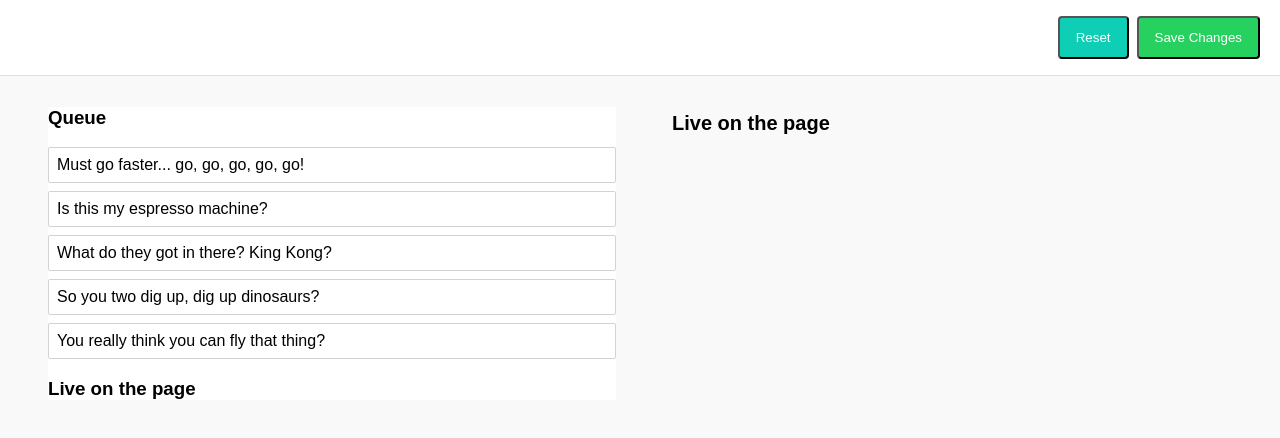
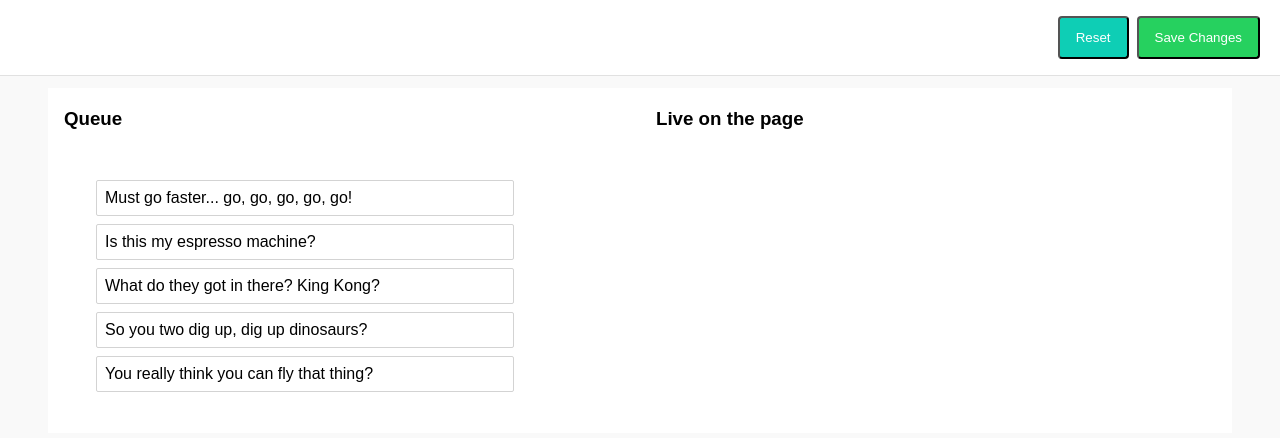
Before and after one commit to stanographer/vox-frontend-exercise, a React (Create React App) app: page / in a window 1280 px wide. Shown: the top 438 px of the page. Built offline with nearby package versions, Linux system fonts and the light colour scheme; a web font is replaced by a local one.

Commit message:
Adding to live column working.

```diff
--- a/src/components/Column/index.jsx
+++ b/src/components/Column/index.jsx
@@ -5,9 +5,24 @@ import { Droppable } from 'react-beautiful-dnd';
 // Components
 import StoryCard from '../StoryCard';
 
-const Container = styled.div``;
-const Title = styled.h3``;
-const StoryList = styled.div``;
+const Container = styled.div`
+  display: flex;
+  flex-direction: column;
+  padding: .05rem 1rem;
+  width: 40rem;
+`;
+
+const Title = styled.h3`
+   font-weight: 900;
+`;
+
+const StoryList = styled.div`
+  background-color: ${props => (props.isDraggingOver ? '#ffe5fc' : 'white')};
+  flex-grow: 1;
+  min-height: 10rem;  /* So there's always a place to drag-and-drop. */
+  padding: 2rem;
+  transition: background-color 0.2s ease;
+`;
 
 export default class Column extends React.Component {
   render() {
@@ -16,10 +31,11 @@ export default class Column extends React.Component {
         {this.props.column.title}
       </Title>
       <Droppable droppableId={this.props.column.id}>
-        {provided => (
+        {(provided, snapshot) => (
             <StoryList
                 {...provided.droppableProps}
                 ref={provided.innerRef}
+                isDraggingOver={snapshot.isDraggingOver}
             >
               {this.props.stories.map((story, index) => <StoryCard key={story.id} story={story} index={index} />)}
               {provided.placeholder}
--- a/src/components/MainComponent/index.jsx
+++ b/src/components/MainComponent/index.jsx
@@ -1,5 +1,5 @@
 import React from 'react';
-import QueueContainer from '../../containers/QueueContainer';
+import ColumnContainer from '../../containers/ColumnContainer';
 import LiveOnPageContainer from '../../containers/LiveOnPageContainer';
 
 // MainComponent component that wraps home-page elements.
@@ -16,22 +16,11 @@ const Main = () => {
             h-12
             w-full
             sm:w-full
-            md:w-1/2
             h-12">
             <div className="
             bg-white
             h-auto">
-              <QueueContainer />
-            </div>
-          </div>
-          <div className="
-            w-full
-            sm:w-full
-            md:w-1/2
-            px-6
-            h-12">
-            <div className="bg-gray-400">
-              <LiveOnPageContainer />
+              <ColumnContainer />
             </div>
           </div>
         </div>
--- a/src/components/StoryCard/index.jsx
+++ b/src/components/StoryCard/index.jsx
@@ -11,6 +11,8 @@ const Container = styled.div`
   border-radius: 2px;
   padding: 8px;
   margin-bottom: 8px;
+  min-width: 20rem;
+  max-width: 25rem;
 `;
 
 export default class StoryCard extends React.Component {
--- /dev/null
+++ b/src/containers/ColumnContainer.js
@@ -0,0 +1,138 @@
+import React from 'react';
+import styled from 'styled-components';
+
+// Redux
+import { connect } from 'react-redux';
+
+// Components
+import Column from '../components/Column';
+
+// Drag and drop.
+import { DragDropContext } from 'react-beautiful-dnd';
+import { addToLive, reorderLive } from '../redux/actions';
+
+const Container = styled.div`
+  display: flex;
+`;
+
+const mapStateToProps = state => {
+  console.log('mapStateToProps', state);
+  return {
+    state: state
+  };
+};
+
+const mapDispatchToProps = {
+  addToLive,
+  reorderLive,
+};
+
+class ConnectedQueueContainer extends React.Component {
+  constructor(props, context) {
+    super(props, context);
+
+    this.state = this.props.state;
+  }
+
+  onDragEnd = result => {
+
+    const {
+      destination,
+      source,
+      draggableId
+    } = result;
+
+    // console.log('column', state.columns[source.droppableId]);
+
+    // If there's no destination, then return.
+    if (!destination) return;
+
+    // Check to see if the location of the draggable has changed.
+    if (
+        destination.droppableId === source.droppableId &&
+        destination.index === source.index
+    ) {
+
+      // The user dropped the item back to the source; so don't do anything.
+      return;
+    }
+
+    // Reorder the story IDs for the same column.
+    const start = this.state.columns[source.droppableId];
+    const end = this.state.columns[destination.droppableId];
+
+    if (start === end) {
+      const newStoryIds = Array.from(start.storyIds);
+      newStoryIds.splice(source.index, 1);
+      newStoryIds.splice(destination.index, 0, draggableId);
+
+      const newColumn = {
+        ...start,
+        storyIds: newStoryIds,
+      };
+
+      const newState = {
+        ...this.state,
+        columns: {
+          ...this.state.columns,
+          [newColumn.id]: newColumn,
+        }
+      };
+
+      this.setState(newState);
+    }
+
+    // Moving from one column to another.
+    const startStoryIds = Array.from(start.storyIds);
+    const endStoryIds = Array.from(end.storyIds);
+
+    startStoryIds.splice(source.index, 1);
+    endStoryIds.splice(destination.index, 0, draggableId);
+
+    const newStart = {
+      ...start,
+      storyIds: startStoryIds,
+    };
+
+    const newEnd = {
+      ...end,
+      storyIds: endStoryIds,
+    };
+
+     const newState = {
+       ...this.state,
+       columns: {
+         ...this.state.columns,
+         [newStart.id]: newStart,
+         [newEnd.id]: newEnd,
+       },
+     };
+
+     this.setState(newState);
+  };
+
+  render() {
+    return (
+        <DragDropContext onDragEnd={this.onDragEnd}>
+          <Container>
+            {this.state.columnOrder.map(columnId => {
+              const column = this.state.columns[columnId];
+              const stories = column.storyIds.map(storyId => this.state.stories[storyId]);
+
+              console.log('stories', stories);
+              console.log('column', column);
+
+              return <Column key={column.id} column={column} stories={stories} />;
+            })}
+          </Container>
+        </DragDropContext>
+    );
+  }
+}
+
+const ColumnContainer = connect(
+    mapStateToProps,
+    mapDispatchToProps,
+)(ConnectedQueueContainer);
+
+export default ColumnContainer;
--- a/src/containers/MainContainer.js
+++ b/src/containers/MainContainer.js
@@ -1,6 +1,9 @@
 import React from 'react';
 import { connect } from 'react-redux';
-import { reorderLive } from '../redux/actions';
+import {
+  addToLive,
+  reorderLive,
+} from '../redux/actions';
 
 // Components
 import MainComponent from '../components/MainComponent';
@@ -16,6 +19,7 @@ const mapStateToProps = state => {
 };
 
 const mapDispatchToProps = {
+  addToLive,
   reorderLive,
 };
 
@@ -44,19 +48,54 @@ const ConnectedMainContainer = ({state, reorderLive}) => {
     }
 
     // Reorder the story IDs for the column.
-    const column = state.columns[source.droppableId];
-    const newStoryIds = Array.from(column.storyIds);
+    const start = state.columns[source.droppableId];
+    const end = state.columns[destination.droppableId];
+
+    // If reordering the same column.
+    if (start === end) {
+      const newStoryIds = Array.from(start.storyIds);
+
       newStoryIds.splice(source.index, 1);
       newStoryIds.splice(destination.index, 0, draggableId);
 
       const newColumn = {
-      ...column,
+        ...start,
         storyIds: newStoryIds,
       };
 
       const newState = {
         ...state.columns,
         [newColumn.id]: newColumn,
+      };
+
+      reorderLive(newState);
+      return;
+    }
+
+    // Moving from one column to another.
+    const startStoryIds = Array.from(start.storyIds);
+    startStoryIds.splice(source.index, 1);
+
+    const endStoryIds = Array.from(end.storyIds);
+    endStoryIds.splice(destination.index, 0, draggableId);
+
+    const newStart = {
+      ...start,
+      storyIds: startStoryIds,
+    };
+
+    const newEnd = {
+      ...end,
+      storyIds: endStoryIds,
+    };
+
+    const newState = {
+      ...state,
+      columns: {
+        ...state.columns,
+        [newStart.id]: newStart,
+        [newEnd.id]: newEnd,
+      },
     };
 
     reorderLive(newState);
--- a/src/containers/QueueContainer.js
+++ /dev/null
@@ -1,117 +0,0 @@
-import React from 'react';
-import styled from 'styled-components';
-
-// Redux
-import { connect } from 'react-redux';
-
-// Components
-import Column from '../components/Column';
-
-// Drag and drop.
-import { DragDropContext } from 'react-beautiful-dnd';
-import { reorderLive } from '../redux/actions';
-
-const StoryList = styled.div`
-   padding: 8px;
-`;
-
-const mapStateToProps = state => {
-  console.log('mapStateToProps', state);
-  return {
-    state: state
-  };
-};
-
-// const mapDispatchToProps = {
-//   reorderLive,
-// };
-
-class ConnectedQueueContainer extends React.Component {
-  constructor(props, context) {
-    super(props, context);
-
-     this.state = this.props.state;
-  }
-
-  // const mockDragResult = {
-  //   draggableId: '0',
-  //   type: 'TYPE',
-  //   reason: 'DROP',
-  //   source: {
-  //     droppableId: '0',
-  //     index: 0,
-  //   },
-  //   destination: {
-  //     droppableId: 'live',
-  //      index: 1,
-  //   },
-  // };
-
-  onDragEnd = result => {
-
-    const {
-      destination,
-      source,
-      draggableId
-    } = result;
-
-    // console.log('column', state.columns[source.droppableId]);
-
-    // If there's no destination, then return.
-    if (!destination) return;
-
-    // Check to see if the location of the draggable has changed.
-    if (
-        destination.droppableId === source.droppableId &&
-        destination.index === source.index
-    ) {
-
-      // The user dropped the item back to the source; so don't do anything.
-      return;
-    }
-
-    // Reorder the story IDs for the column.
-    const column = this.state.columns[source.droppableId];
-    const newStoryIds = Array.from(column.storyIds);
-    newStoryIds.splice(source.index, 1);
-    newStoryIds.splice(destination.index, 0, draggableId);
-
-    const newColumn = {
-      ...column,
-      storyIds: newStoryIds,
-    };
-
-    const newState = {
-      ...this.state,
-      columns: {
-        ...this.state.columns,
-        [newColumn.id]: newColumn,
-      }
-    };
-
-    this.setState(newState);
-  };
-
-  render() {
-    return (
-        <DragDropContext onDragEnd={this.onDragEnd}>
-          {this.state.columnOrder.map(columnId => {
-            const column = this.state.columns[columnId];
-            const stories = column.storyIds.map(storyId => this.state.stories[storyId]);
-
-            console.log('stories', stories);
-            console.log('column', column);
-
-            return <Column key={column.id} column={column} stories={stories} />;
-          })}
-        </DragDropContext>
-    );
-  }
-}
-
-const QueueContainer = connect(
-    mapStateToProps,
-    null,
-)(ConnectedQueueContainer);
-
-export default QueueContainer;
--- a/src/redux/reducers/index.js
+++ b/src/redux/reducers/index.js
@@ -3,17 +3,10 @@ import * as ACTIONTYPES from '../constants';
 const rootReducer = (state = {}, action) => {
   switch (action.type) {
     case ACTIONTYPES.ADD_TO_LIVE:
-      const storyArr = state.stories;
-
-      console.log('state!', storyArr);
-      return storyArr.map((item, idx) => {
-        console.log(item, idx, );
-        if (idx === Number(action.payload.story)) {
-          return {
-            liveOrder: action.payload.story,
-          };
-        }
-      });
+      return {
+        ...state,
+        liveOrder: action.payload
+      };
     case ACTIONTYPES.REMOVE_FROM_LIVE:
       return {
         ...state,
```
Lines whose indentation alone changed are shown as unchanged.
